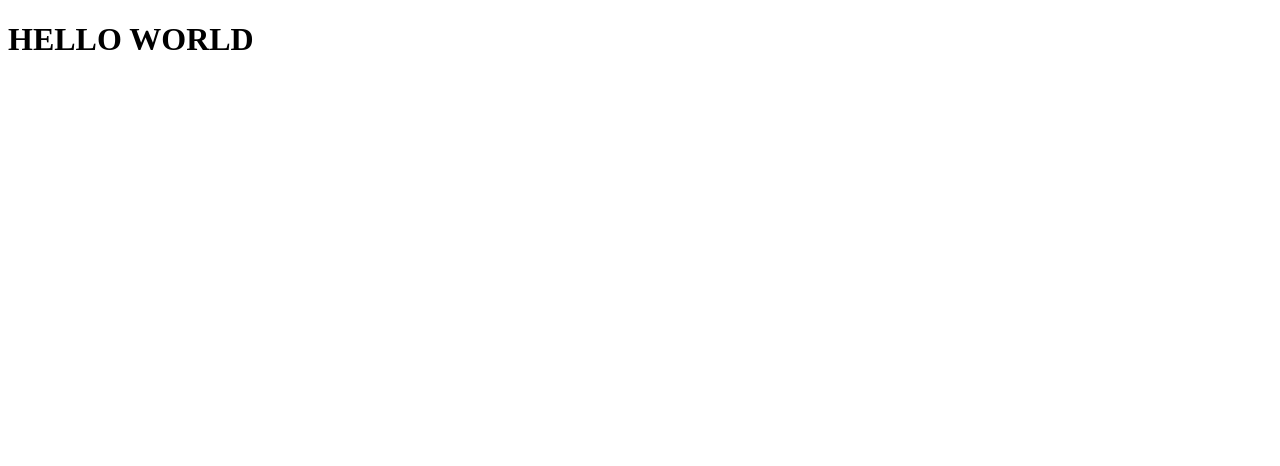
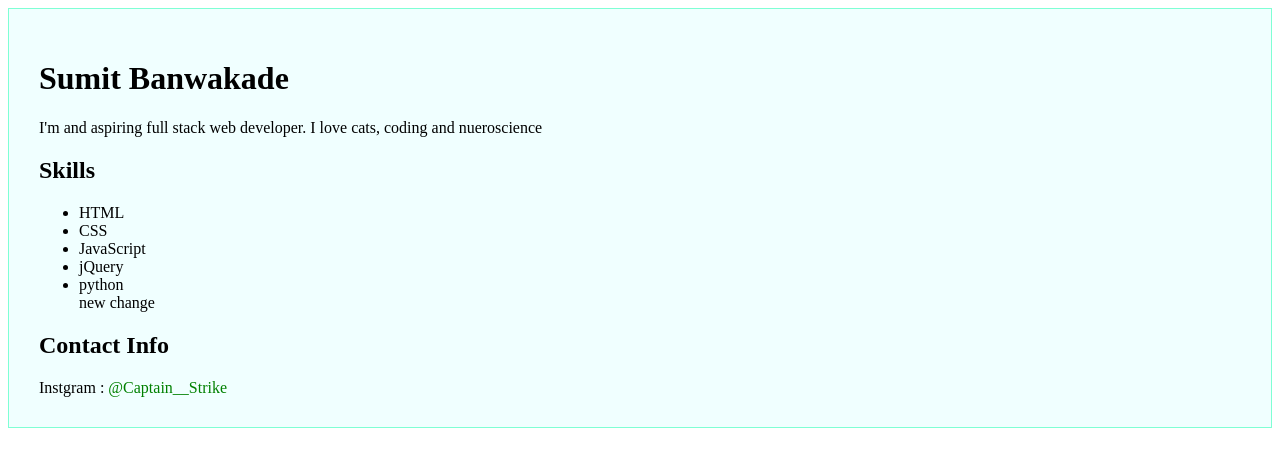
Before and after one commit to shreyashkale9/Sumit4482.github.io, a plain HTML site: page index.html in a window 1280 px wide. Drawn offline with Linux system fonts and the light colour scheme.

Commit message:
added files

```diff
--- a/index.html
+++ b/index.html
@@ -1,12 +1,25 @@
 <!DOCTYPE html>
-<html lang="en">
+<html>
 <head>
-    <meta charset="UTF-8">
-    <meta http-equiv="X-UA-Compatible" content="IE=edge">
-    <meta name="viewport" content="width=device-width, initial-scale=1.0">
-    <title>Document</title>
+	<title>My First Project </title>
+	<link rel="stylesheet" type="text/css" href="main.css">
 </head>
 <body>
-    <h1>HELLO WORLD</h1>
+	<div>
+	<h1>Sumit Banwakade</h1>
+	<p>I'm and aspiring full stack web developer. I love cats, coding and nueroscience</p>
+	<h2>Skills</h2>
+	<ul>
+		<li>HTML</li>
+		<LI>CSS</LI>
+		<li>JavaScript</li>
+		<li>jQuery</li>
+		<li> python </li>
+		new change
+	</ul>
+<h2>Contact Info</h2>
+Instgram : <a href="https://www.instagram.com/captain__strike/" >@Captain__Strike</a>
+</div>
 </body>
+
 </html>
--- /dev/null
+++ b/main.css
@@ -0,0 +1,9 @@
+div{
+	background-color: azure;
+	border: 1px solid aquamarine;
+	padding: 30px;
+}
+a{
+	text-decoration: none;
+	color: green;
+}
```
